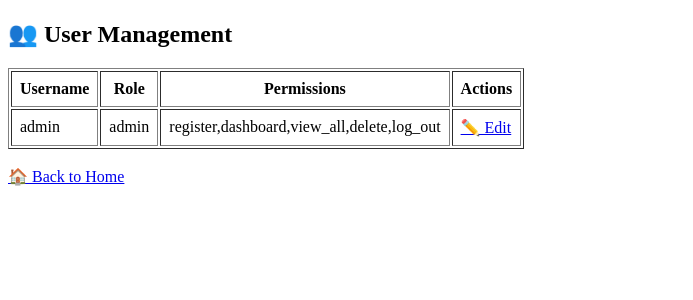
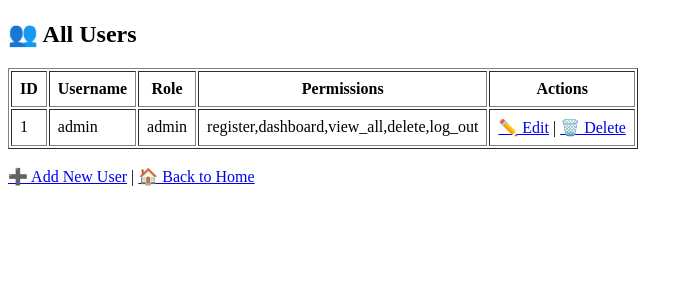
Before and after one commit to amirda88/gas-cylinder-tracker, a Flask app: page /users in a window 1280 px wide. Shown: the top 300 px of the page, without its empty margins (0-693 px from the left). Run offline with Flask 3, Linux system fonts and the light colour scheme; the visitor is signed in with stand-in values (Sample User, id 1); data comes from the database, SQL or seed files in the repository.

Commit message:
users.html

```diff
--- a/templates/users.html
+++ b/templates/users.html
@@ -1,13 +1,14 @@
-<!-- templates/users.html -->
 <!DOCTYPE html>
 <html>
 <head>
-    <title>User Management</title>
+    <title>👤 User Management</title>
 </head>
 <body>
-    <h2>👥 User Management</h2>
+    <h2>👥 All Users</h2>
+
     <table border="1" cellpadding="8">
         <tr>
+            <th>ID</th>
             <th>Username</th>
             <th>Role</th>
             <th>Permissions</th>
@@ -15,16 +16,20 @@
         </tr>
         {% for user in users %}
         <tr>
+            <td>{{ user.id }}</td>
             <td>{{ user.username }}</td>
             <td>{{ user.role }}</td>
             <td>{{ user.permissions }}</td>
             <td>
-                <a href="{{ url_for('edit_user', user_id=user.id) }}">✏️ Edit</a>
+                <a href="{{ url_for('edit_user', user_id=user.id) }}">✏️ Edit</a> |
+                <a href="{{ url_for('delete_user', user_id=user.id) }}" onclick="return confirm('Are you sure?')">🗑️ Delete</a>
             </td>
         </tr>
         {% endfor %}
     </table>
+
     <br>
+    <a href="/add_user">➕ Add New User</a> |
     <a href="/">🏠 Back to Home</a>
 </body>
 </html>
```
